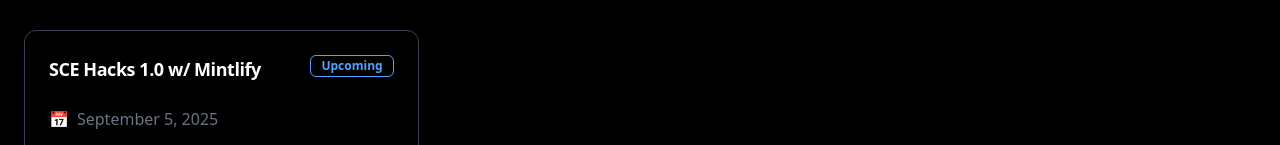
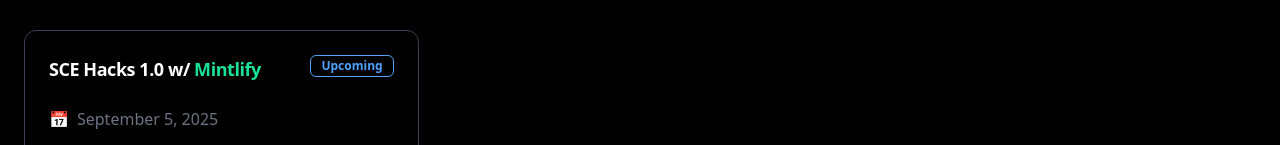
Before and after one commit to n8thantran/sce-hack, a Next.js app: page / in a window 1280 px wide. Shown: the part 183-328 px from the top of the page. Built offline with nearby package versions, Linux system fonts and the light colour scheme.

Commit message:
mintlify green

```diff
--- a/src/app/hackathons/fall-2025/page.tsx
+++ b/src/app/hackathons/fall-2025/page.tsx
@@ -66,7 +66,7 @@ export default function Fall2025Hackathon() {
         content: (
           <>
             <p className="text-lg text-tertiary mb-6 leading-relaxed">
-              Join us for <strong className="text-foreground">SCE Hacks 1.0 w/ Mintlify</strong> - a day of innovation, creativity, and collaborative coding! Whether you&apos;re a seasoned developer or just starting your programming journey, this event is designed to challenge your skills and expand your network.
+              Join us for <strong className="text-foreground">SCE Hacks 1.0 w/ <span style={{ color: '#18e299' }}>Mintlify</span></strong> - a day of innovation, creativity, and collaborative coding! Whether you&apos;re a seasoned developer or just starting your programming journey, this event is designed to challenge your skills and expand your network.
             </p>
 
             <div className="bg-blue-900/20 border border-blue-600 rounded-lg p-4 mb-8 flex items-start gap-3">
@@ -381,7 +381,7 @@ export default function Fall2025Hackathon() {
               SCE HACKS 1.0
             </h1>
             <div className="text-2xl md:text-3xl text-accent font-medium">
-              w/ Mintlify
+              w/ <span style={{ color: '#18e299' }}>Mintlify</span>
             </div>
             <div className="text-xl md:text-2xl text-tertiary mt-4">
               September 5, 2025 • 9:00 AM - 4:45 PM PT
--- a/src/app/hackathons/fall-2025/timer/page.tsx
+++ b/src/app/hackathons/fall-2025/timer/page.tsx
@@ -136,7 +136,15 @@ export default function Fall2025TimerPage() {
         <div className="text-center max-w-4xl mx-auto">
           {/* Phase Text */}
           <div className={`text-2xl md:text-3xl font-bold mb-8 ${getPhaseColor()}`}>
-            {phaseText}
+            {phaseText.includes('Mintlify') ? (
+              <>
+                {phaseText.split('Mintlify')[0]}
+                <span style={{ color: '#18e299' }}>Mintlify</span>
+                {phaseText.split('Mintlify')[1]}
+              </>
+            ) : (
+              phaseText
+            )}
           </div>
 
           {/* Event Title */}
@@ -144,7 +152,7 @@ export default function Fall2025TimerPage() {
             SCE HACKS 1.0
           </h1>
           <div className="text-2xl md:text-3xl text-accent font-medium mb-8">
-            w/ Mintlify
+            w/ <span style={{ color: '#18e299' }}>Mintlify</span>
           </div>
 
           {/* Event Details */}
--- a/src/app/page.tsx
+++ b/src/app/page.tsx
@@ -167,7 +167,17 @@ function HackathonCard({ hackathon }: { hackathon: Hackathon }) {
       <Card className="bg-background border-secondary hover:border-accent transition-colors h-full">
         <CardHeader>
           <div className="flex items-start justify-between">
-            <CardTitle className="text-foreground text-lg">{hackathon.name}</CardTitle>
+            <CardTitle className="text-foreground text-lg">
+              {hackathon.name.includes('Mintlify') ? (
+                <>
+                  {hackathon.name.split('Mintlify')[0]}
+                  <span style={{ color: '#18e299' }}>Mintlify</span>
+                  {hackathon.name.split('Mintlify')[1]}
+                </>
+              ) : (
+                hackathon.name
+              )}
+            </CardTitle>
             {getStatusBadge(hackathon.status)}
           </div>
         </CardHeader>
--- a/src/app/timer/page.tsx
+++ b/src/app/timer/page.tsx
@@ -136,12 +136,20 @@ export default function TimerPage() {
         <div className="text-center max-w-4xl mx-auto">
           {/* Phase Text */}
           <div className={`text-2xl md:text-3xl font-bold mb-8 ${getPhaseColor()}`}>
-            {phaseText}
+            {phaseText.includes('Mintlify') ? (
+              <>
+                {phaseText.split('Mintlify')[0]}
+                <span style={{ color: '#18e299' }}>Mintlify</span>
+                {phaseText.split('Mintlify')[1]}
+              </>
+            ) : (
+              phaseText
+            )}
           </div>
 
           {/* Event Title */}
           <h1 className="text-4xl md:text-6xl font-bold text-foreground mb-8 tracking-tight">
-            SCE Hacks 1.0 w/ Mintlify
+            SCE Hacks 1.0 w/ <span style={{ color: '#18e299' }}>Mintlify</span>
           </h1>
 
           {/* Event Details */}
```
